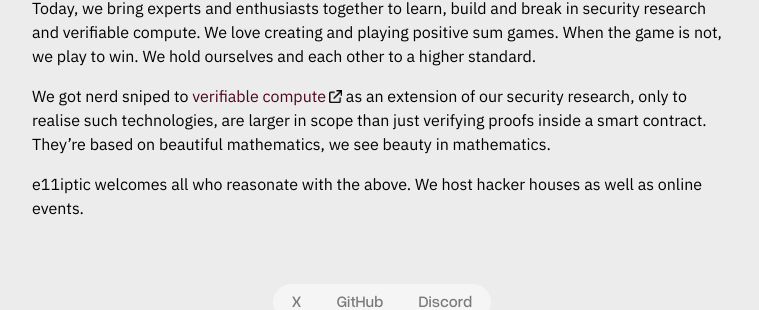
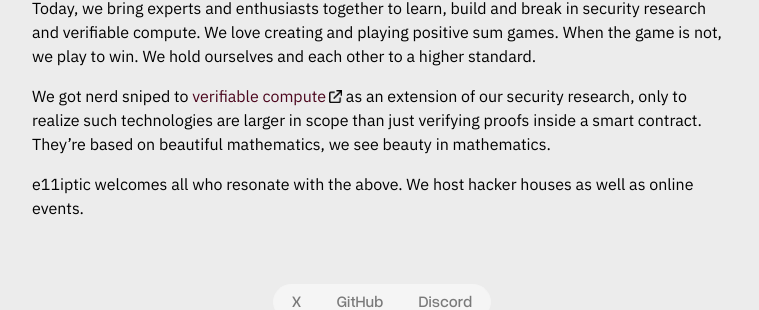
Before and after one commit to e11iptic/e11iptic.github.io, a Jekyll site: the page built from _posts/2025-11-02-Manifesto.md, in a window 1280 px wide. Shown: the part 789-1099 px from the top of the page, without its empty margins (258-1017 px from the left). Built offline with Jekyll 4.4.1, drawn with Linux system fonts in a browser that asks for light colours.

Commit message:
Fix typos

```diff
--- a/_posts/2025-11-02-Manifesto.md
+++ b/_posts/2025-11-02-Manifesto.md
@@ -12,6 +12,6 @@
 
 Today, we bring experts and enthusiasts together to learn, build and break in security research and verifiable compute. We love creating and playing positive sum games. When the game is not, we play to win. We hold ourselves and each other to a higher standard.
 
-We got nerd sniped to [verifiable compute](https://www.microsoft.com/en-us/research/project/verifiable-computing/) as an extension of our security research, only to realise such technologies, are larger in scope than just verifying proofs inside a smart contract. They're based on beautiful mathematics, we see beauty in mathematics.
+We got nerd sniped to [verifiable compute](https://www.microsoft.com/en-us/research/project/verifiable-computing/) as an extension of our security research, only to realize such technologies are larger in scope than just verifying proofs inside a smart contract. They're based on beautiful mathematics, we see beauty in mathematics.
 
-e11iptic welcomes all who reasonate with the above. We host hacker houses as well as online events.
+e11iptic welcomes all who resonate with the above. We host hacker houses as well as online events.
```
